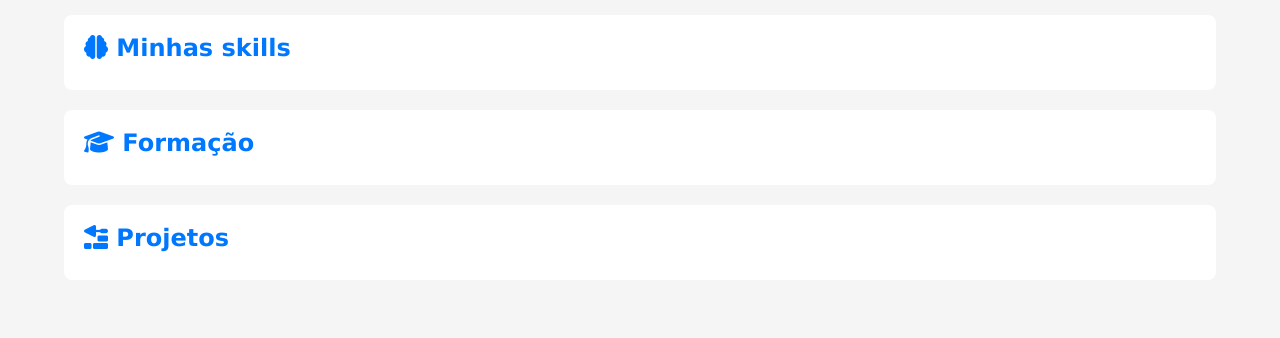
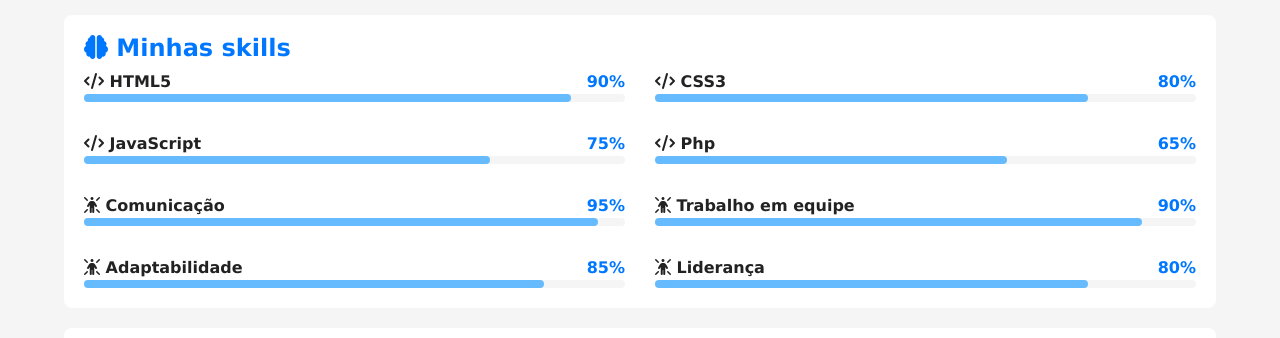
Before and after one commit to ericksantosl/projeto-portfolio, a plain HTML site: page index.html in a window 1280 px wide. Shown: the part 1220-1558 px from the top of the page. Before the commit the page ends 1520 px from the top, so only its background shows below. Drawn offline with Linux system fonts and the light colour scheme.

Commit message:
skill-container

```diff
--- a/estilos/style.css
+++ b/estilos/style.css
@@ -142,3 +142,44 @@ article h2 {
   height: 100%;
   border-radius: 8px;
 }
+
+#skill-container {
+  display: grid;
+  grid-template-columns: 1fr;
+  gap: 30px;
+}
+
+#skill-container .info {
+  display: flex;
+  justify-content: space-between;
+  align-items: center;
+}
+
+#skill-container .nome {
+  font-weight: bold;
+  color: var(--texto);
+}
+
+#skill-container .porcent {
+  font-weight: bold;
+  color: var(--destaque);
+}
+
+#skill-container .barra {
+  width: 100%;
+  height: 8px;
+  background-color: var(--fundo-principal);
+  border-radius: 4px;
+}
+
+#skill-container .progresso {
+  height: 100%;
+  background-color: var(--destaque-inverso);
+  border-radius: 4px;
+}
+
+@media screen and (min-width: 768px) {
+  #skill-container {
+    grid-template-columns: 1fr 1fr;
+  }
+}
--- a/index.html
+++ b/index.html
@@ -44,6 +44,88 @@
 
                 <article id="skills">
                     <h2><i class="fa-solid fa-brain"></i> Minhas skills</h2>
+
+                    <div id="skill-container">
+                        <div class="item">
+                            <div class="info">
+                                <span class="nome"><i class="fa-solid fa-code"></i> HTML5</span>
+                                <span class="porcent">90%</span>
+                            </div>
+                            <div class="barra">
+                                <div class="progresso" style="width: 90%;"></div>
+                            </div>
+                        </div>
+
+                        <div class="item">
+                            <div class="info">
+                                <span class="nome"><i class="fa-solid fa-code"></i> CSS3</span>
+                                <span class="porcent">80%</span>
+                            </div>
+                            <div class="barra">
+                                <div class="progresso" style="width: 80%;"></div>
+                            </div>
+                        </div>
+
+                        <div class="item">
+                            <div class="info">
+                                <span class="nome"><i class="fa-solid fa-code"></i> JavaScript</span>
+                                <span class="porcent">75%</span>
+                            </div>
+                            <div class="barra">
+                                <div class="progresso" style="width: 75%;"></div>
+                            </div>
+                        </div>
+
+                        <div class="item">
+                            <div class="info">
+                                <span class="nome"><i class="fa-solid fa-code"></i> Php</span>
+                                <span class="porcent">65%</span>
+                            </div>
+                            <div class="barra">
+                                <div class="progresso" style="width: 65%;"></div>
+                            </div>
+                        </div>
+
+                        <div class="item">
+                            <div class="info">
+                                <span class="nome"><i class="fa-solid fa-person-rays"></i> Comunicação</span>
+                                <span class="porcent">95%</span>
+                            </div>
+                            <div class="barra">
+                                <div class="progresso" style="width: 95%;"></div>
+                            </div>
+                        </div>
+
+                        <div class="item">
+                            <div class="info">
+                                <span class="nome"><i class="fa-solid fa-person-rays"></i> Trabalho em equipe</span>
+                                <span class="porcent">90%</span>
+                            </div>
+                            <div class="barra">
+                                <div class="progresso" style="width: 90%;"></div>
+                            </div>
+                        </div>
+
+                        <div class="item">
+                            <div class="info">
+                                <span class="nome"><i class="fa-solid fa-person-rays"></i> Adaptabilidade</span>
+                                <span class="porcent">85%</span>
+                            </div>
+                            <div class="barra">
+                                <div class="progresso" style="width: 85%;"></div>
+                            </div>
+                        </div>
+
+                        <div class="item">
+                            <div class="info">
+                                <span class="nome"><i class="fa-solid fa-person-rays"></i> Liderança</span>
+                                <span class="porcent">80%</span>
+                            </div>
+                            <div class="barra">
+                                <div class="progresso" style="width: 80%;"></div>
+                            </div>
+                        </div>
+                    </div>
                 </article> <!-- FIM ARTICLE DE SKILLS-->
 
                 <article id="formacao">
```
